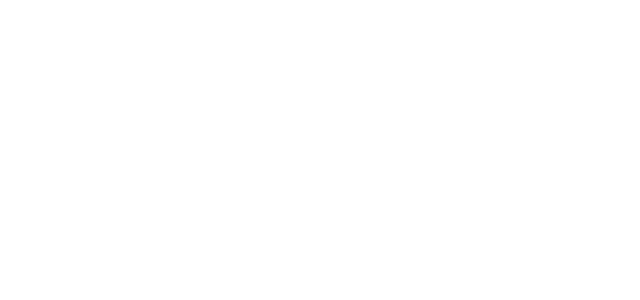
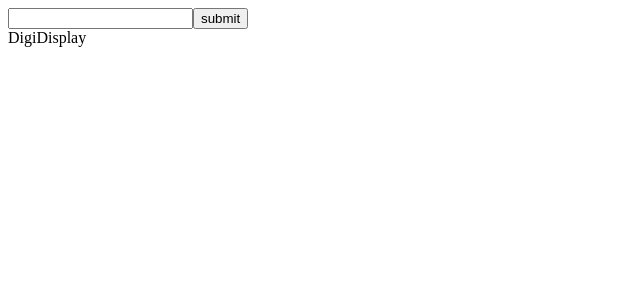
Before and after one commit to bi1cor0/digimon-party-creator, a React (Vite) app: page / in a window 1280 px wide. Shown: the top 300 px of the page, without its empty margins (0-640 px from the left). Built offline with nearby package versions, Linux system fonts and the light colour scheme.

Commit message:
Added form and the Digimon display in the App.jsx

```diff
--- a/src/App.jsx
+++ b/src/App.jsx
@@ -3,13 +3,15 @@
 import DigiDisplay from './components/DigiDisplay'
 import Form from './components/Form'
 
-function App() {
+export default function App() {
+  const [digimon, setDigimon] = useState(null)
 
   return (
-    <>
-
-    </>
-  )
-}
-
-export default App
+      <>
+        <div className='App'>
+          <Form />
+          <DigiDisplay />
+        </div>
+      </>
+    )
+  }
--- a/src/components/Form.jsx
+++ b/src/components/Form.jsx
@@ -1,8 +1,13 @@
 import React from 'react'
 
 
-export default function Form() {
+export default function Form(props) {
   return (
-    <div>Form</div>
+    <div>
+        <form>
+            <input type="text"/>
+            <input type='submit' value='submit'/>
+        </form>
+    </div>
   )
 }
```
